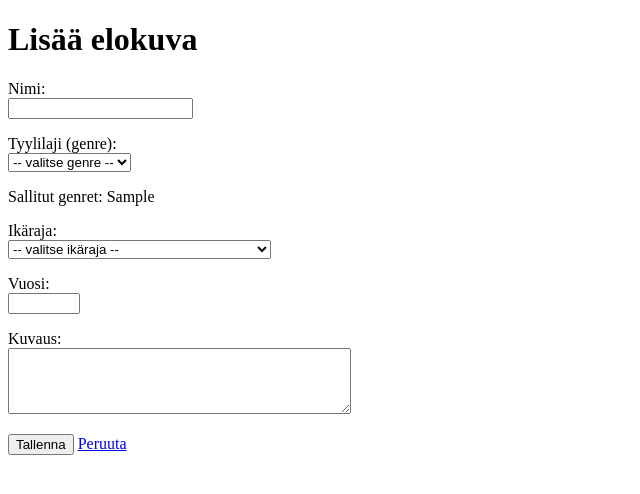
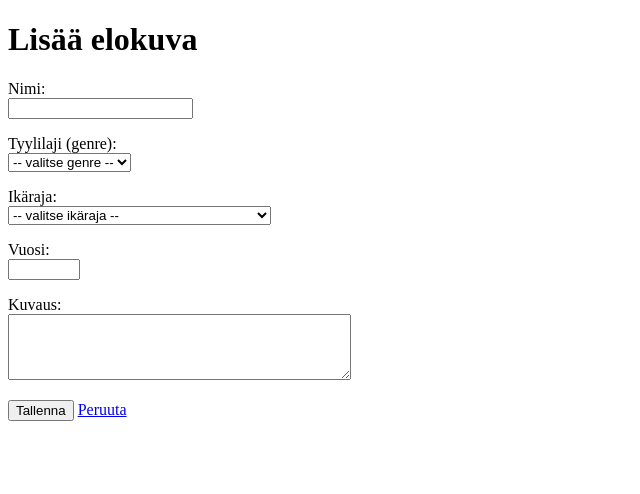
Before and after one commit to BoddyGus/Leffasuositukset, a Flask app: template templates/new_item.html in a window 1280 px wide. Shown: the top 494 px of the page, without its empty margins (0-640 px from the left). Run offline with Flask 3, Linux system fonts and the light colour scheme; the template is opened without the code that fills it: most values are stand-ins (such as "Sample title", 1, 10 or a date in 2020).

Commit message:
Remove redundant allowed-genres note from item forms

```diff
--- a/templates/edit_item.html
+++ b/templates/edit_item.html
@@ -23,9 +23,6 @@
       </select>
     </p>
     <p>
-      Sallitut genret: {{ allowed_genres | join(', ') }}
-    </p>
-    <p>
       Ikäraja: <br />
       <select name="age_rating" required>
         <option value="">-- valitse ikäraja --</option>
--- a/templates/new_item.html
+++ b/templates/new_item.html
@@ -23,9 +23,6 @@
       </select>
     </p>
     <p>
-      Sallitut genret: {{ allowed_genres | join(', ') }}
-    </p>
-    <p>
       Ikäraja: <br />
       <select name="age_rating" required>
         <option value="" disabled selected>-- valitse ikäraja --</option>
```
